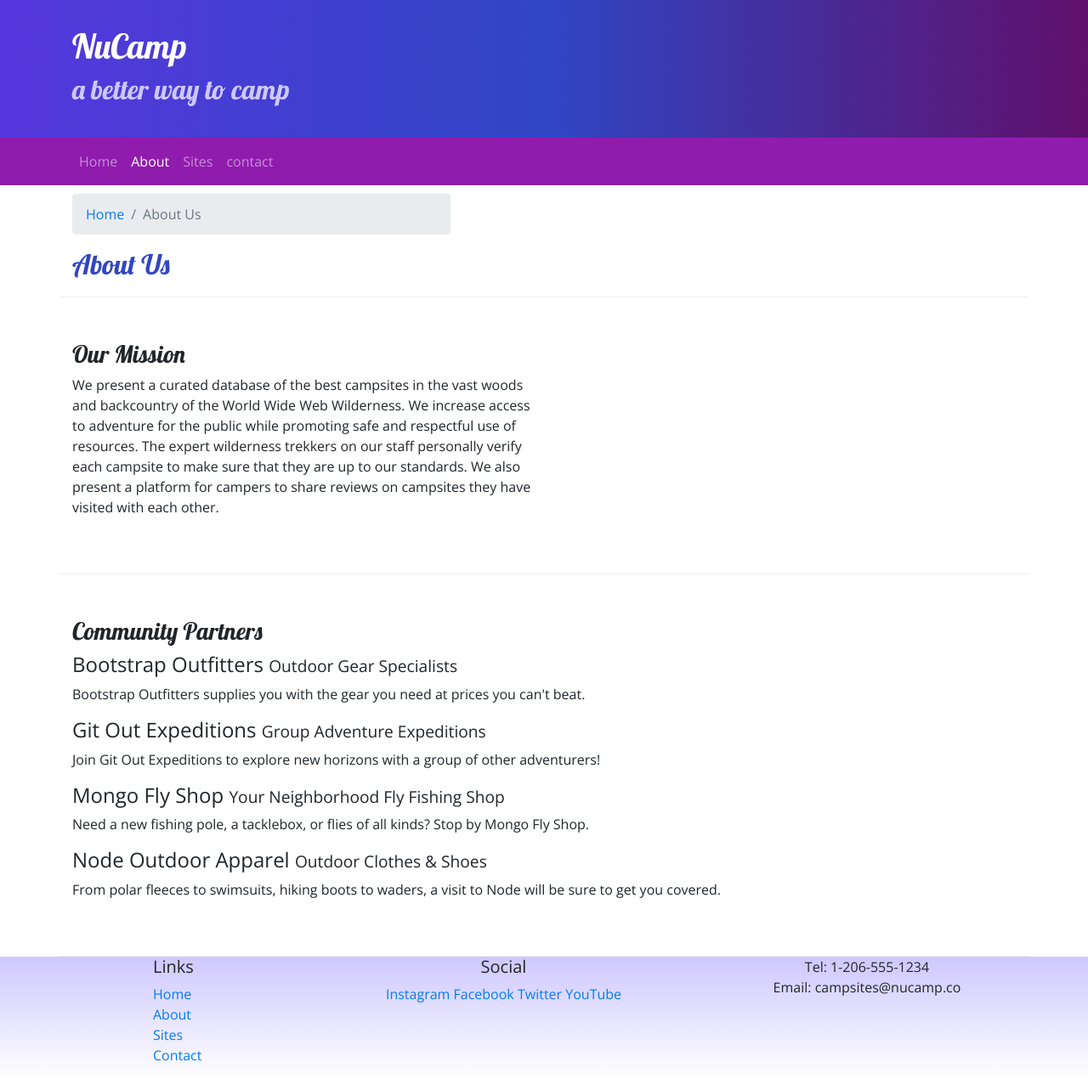
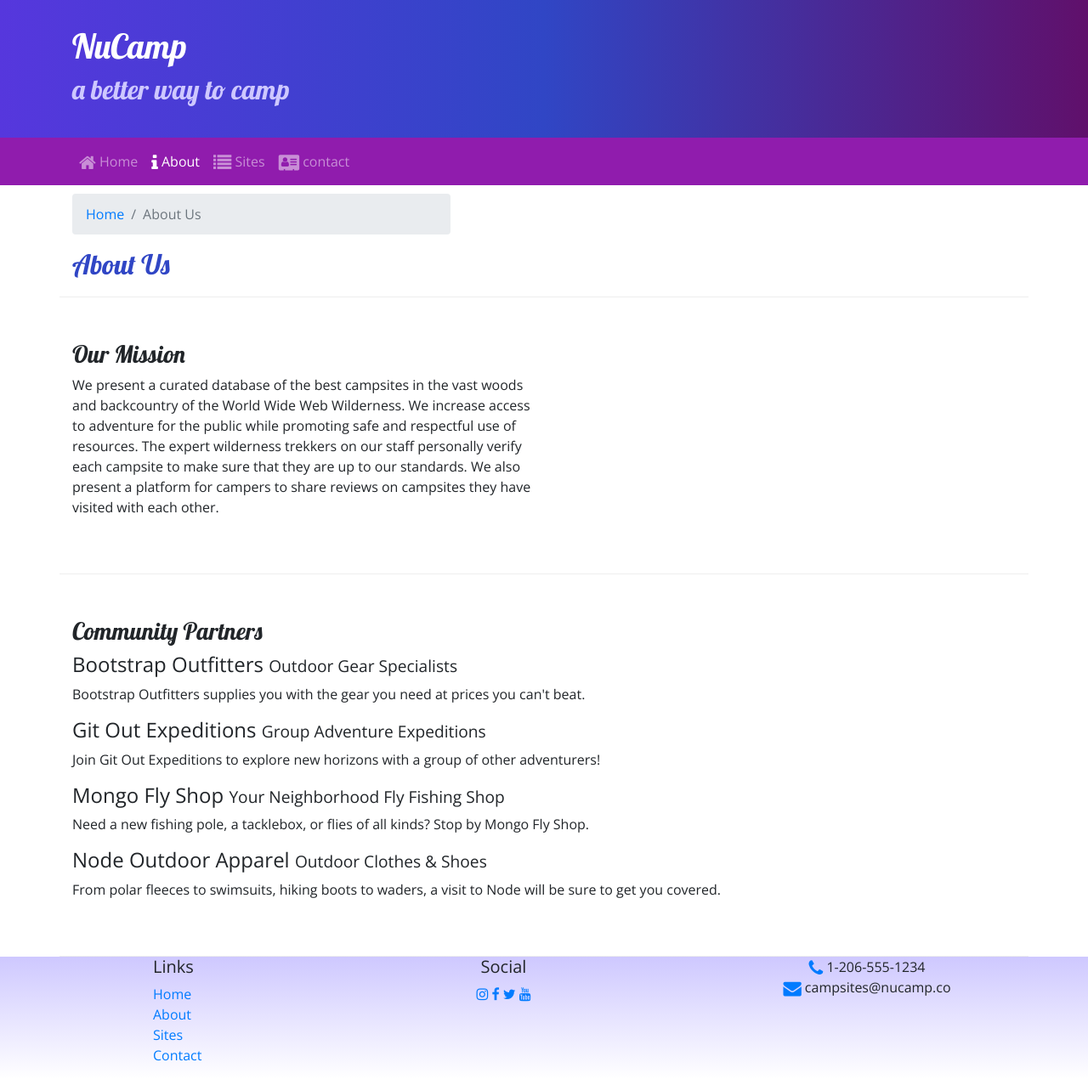
Before and after one commit to myongkim/bootstrap, a website: page aboutus.html in a window 1280 px wide. Shown: the whole page at 85% size. Drawn offline with nearby package versions, Linux system fonts and the light colour scheme.

Commit message:
icon font

```diff
--- a/aboutus.html
+++ b/aboutus.html
@@ -8,6 +8,7 @@
 
     <!-- Bootstrap CSS -->
     <link rel="stylesheet" href="node_modules/bootstrap/dist/css/bootstrap.min.css" />
+    <link rel="stylesheet" href="node_modules/font-awesome/css/font-awesome.min.css" />
 
     <!-- Additional CSS must be placed after Bootstrap CSS -->
     <link rel="stylesheet" href="https://fonts.googleapis.com/css?family=Lobster|Open+Sans" />
@@ -36,10 +37,10 @@
             </button>
             <div class="collapse navbar-collapse" id="nucampNavbar">
                 <ul class="navbar-nav">
-                    <li class="nav-item"><a class="nav-link" href="index.html">Home</a></li>
-                    <li class="nav-item active"><a class="nav-link" href="#">About</a></li>
-                    <li class="nav-item"><a class="nav-link" href="#">Sites</a></li>
-                    <li class="nav-item"><a class="nav-link" href="#">contact</a></li>
+                    <li class="nav-item"><a class="nav-link" href="index.html"><i class="fa fa-home fa-lg"></i> Home</a></li>
+                    <li class="nav-item active"><a class="nav-link" href="#"><i class="fa fa-info fa-lg"></i> About</a></li>
+                    <li class="nav-item"><a class="nav-link" href="#"><i class="fa fa-list fa-lg"></i> Sites</a></li>
+                    <li class="nav-item"><a class="nav-link" href="#"><i class="fa fa-address-card fa-lg"></i> contact</a></li>
                 </ul>
             </div>
         </div>
@@ -100,14 +101,14 @@
                 </div>
                 <div class="col-6 col-sm-5 text-center">
                     <h5>Social</h5>
-                    <a href="http://instagram.com/">Instagram</a>
-                    <a href="http://facebook.com/">Facebook</a>
-                    <a href="http://twitter.com/">Twitter</a>
-                    <a href="http://youtube.com/">YouTube</a>
-                </div>
-                <div class="col-sm-4 text-center">
-                    Tel: 1-206-555-1234<br />
-                    Email: campsites@nucamp.co
+                    <a href="http://instagram.com/"><i class="fa fa-instagram"></i></a>
+                        <a href="http://facebook.com/"><i class="fa fa-facebook"></i></a>
+                        <a href="http://twitter.com/"><i class="fa fa-twitter"></i></a>
+                        <a href="http://youtube.com/"><i class="fa fa-youtube"></i></a>
+                    </div>
+                    <div class="col-sm-4 text-center">
+                        <i class="fa fa-phone fa-lg text-primary"></i> 1-206-555-1234<br />
+                        <i class="fa fa-envelope fa-lg text-primary"></i> campsites@nucamp.co
                 </div>
            </div>
         </div>
```
Also changed, not shown: index.html (+10 -10 lines).
